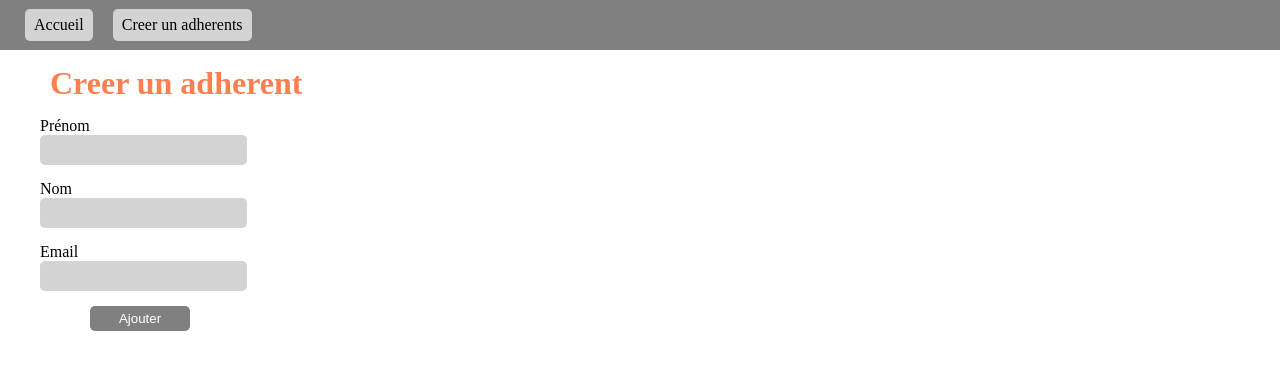
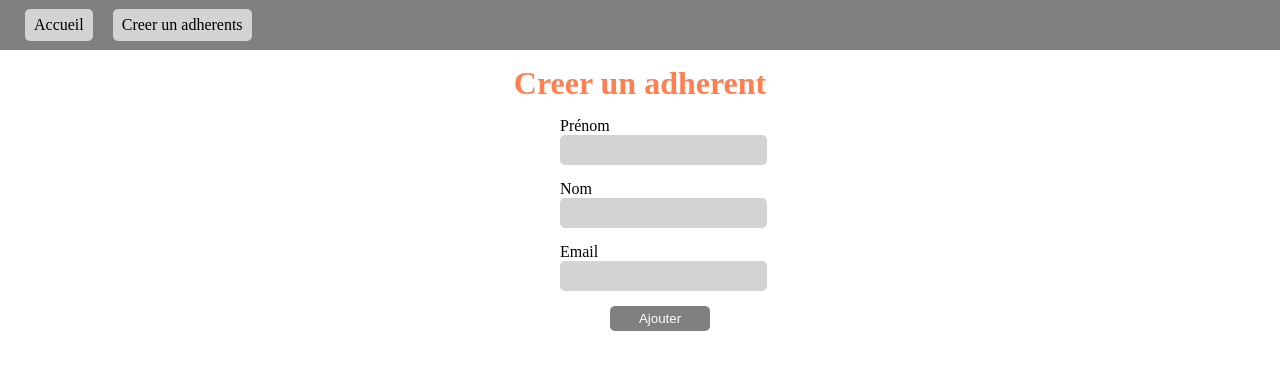
Before and after one commit to mat25/BTS2-bibliotheque, a PHP site: page /src/vue/creer-adherent.php in a window 1280 px wide. Shown: the top 370 px of the page. Run offline with PHP 8.4, Linux system fonts and the light colour scheme.

Commit message:
centrage form creation adherent

```diff
--- a/style.css
+++ b/style.css
@@ -32,7 +32,15 @@
     text-decoration: none;
 }
 
+.creer-adherent {
+    display: flex;
+
+    align-items: center;
+    flex-direction: column;
+}
+
 .creer-adherent h1 {
+    display: block;
     margin: 15px 50px;
     color: coral;
 }
```
